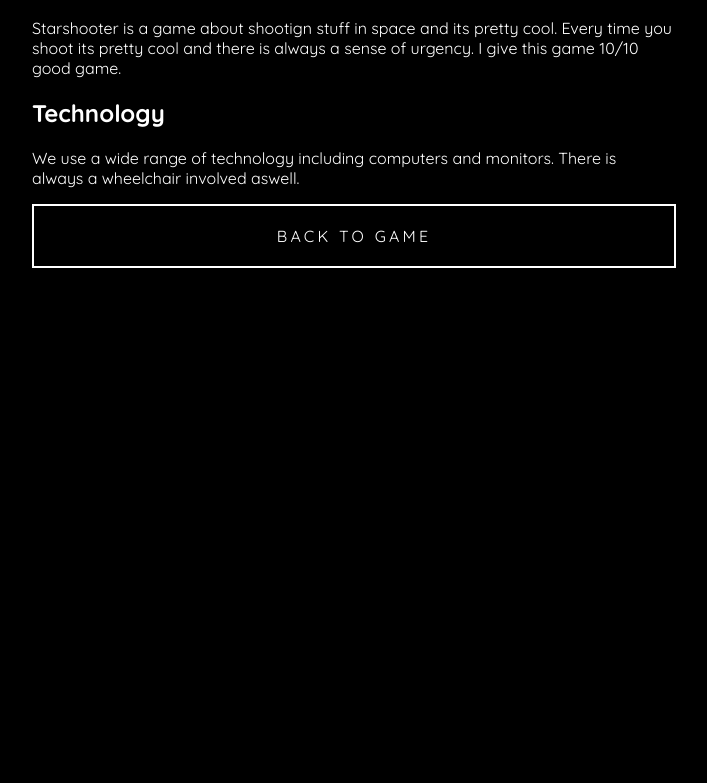
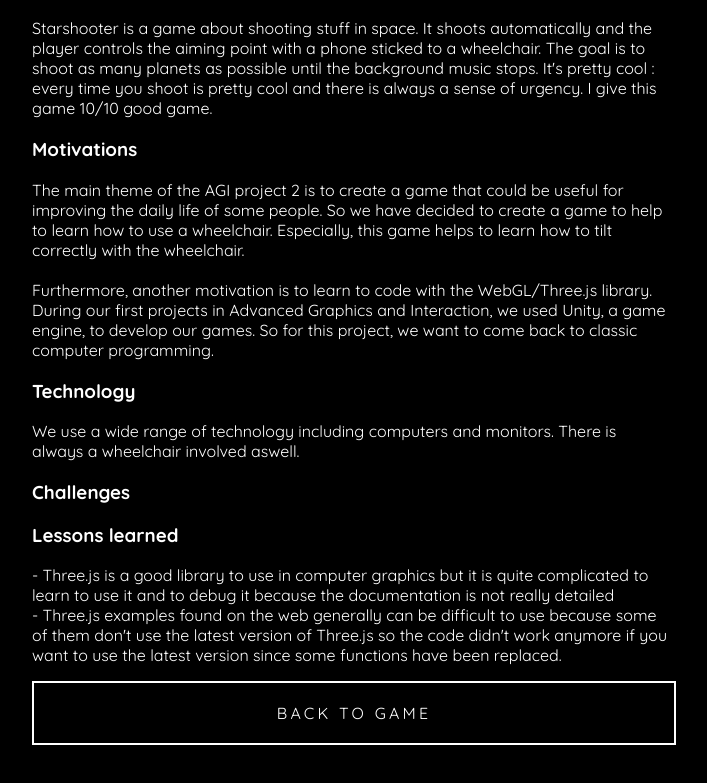
Before and after one commit to stefanlindblad/starshooter, a website: page public/views/about.html in a window 1280 px wide. Shown: the part 143-926 px from the top of the page, without its empty margins (288-995 px from the left). Before the commit the page ends 800 px from the top, so only its background shows below. Drawn offline with Linux system fonts and the light colour scheme; files that its build step writes are made by us from their sources; a web font is replaced by a local one.

Commit message:
motivations lessons learned

```diff
--- a/public/views/about.html
+++ b/public/views/about.html
@@ -8,9 +8,19 @@
   <body>
     <div id="about-body">
       <h1>About Starshooter</h1>
-      <p>Starshooter is a game about shootign stuff in space and its pretty cool. Every time you shoot its pretty cool and there is always a sense of urgency. I give this game 10/10 good game.</p>
-      <h2>Technology</h2>
+      <p>Starshooter is a game about shooting stuff in space. It shoots automatically and the player controls the aiming point with a phone sticked to a wheelchair. The goal is to shoot as many planets as possible until the background music stops. It's pretty cool : every time you shoot is pretty cool and there is always a sense of urgency. I give this game 10/10 good game.</p>
+      <h3>Motivations</h3>
+      <p> The main theme of the AGI project 2 is to create a game that could be useful for improving the daily life of some people. So we have decided to create
+      a game to help to learn how to use a wheelchair. Especially, this game helps to learn how to tilt correctly with the wheelchair. <br/> <br/>
+
+      Furthermore, another motivation is to learn to code with the WebGL/Three.js library. During our first projects in Advanced Graphics and Interaction, we used
+      Unity, a game engine, to develop our games. So for this project, we want to come back to classic computer programming. </p>
+      <h3>Technology</h3>
       <p>We use a wide range of technology including computers and monitors. There is always a wheelchair involved aswell.</p>
+      <h3>Challenges</h3>
+      <h3>Lessons learned</h3>
+      - Three.js is a good library to use in computer graphics but it is quite complicated to learn to use it and to debug it because the documentation is not really detailed <br/>
+      - Three.js examples found on the web generally can be difficult to use because some of them don't use the latest version of Three.js so the code didn't work anymore if you want to use the latest version since some functions have been replaced.
       <p><a href="/" id="phone-control" class="button" style="width: 100%; margin: 0 auto;">Back to game</a></p>
   </body>
 </html>
```
